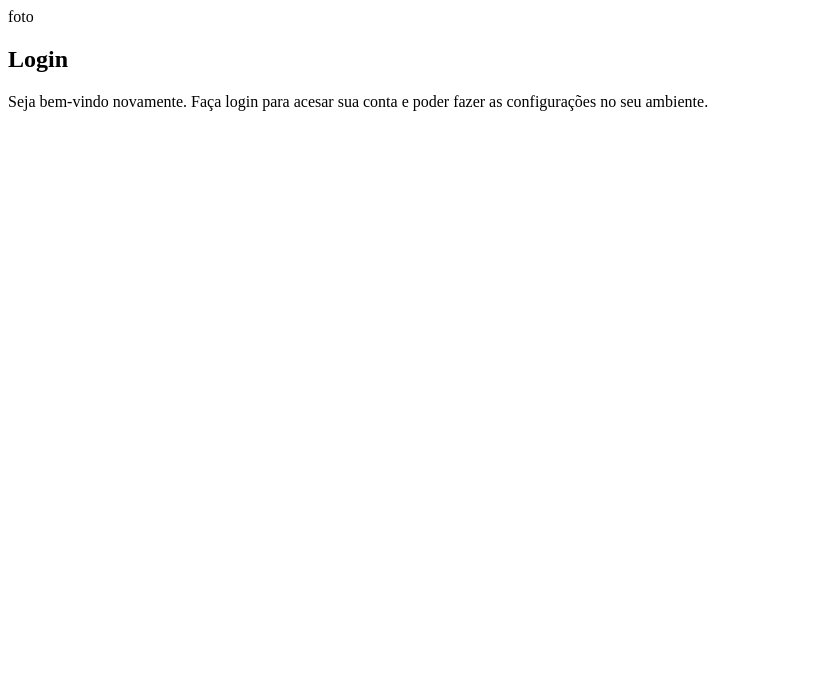
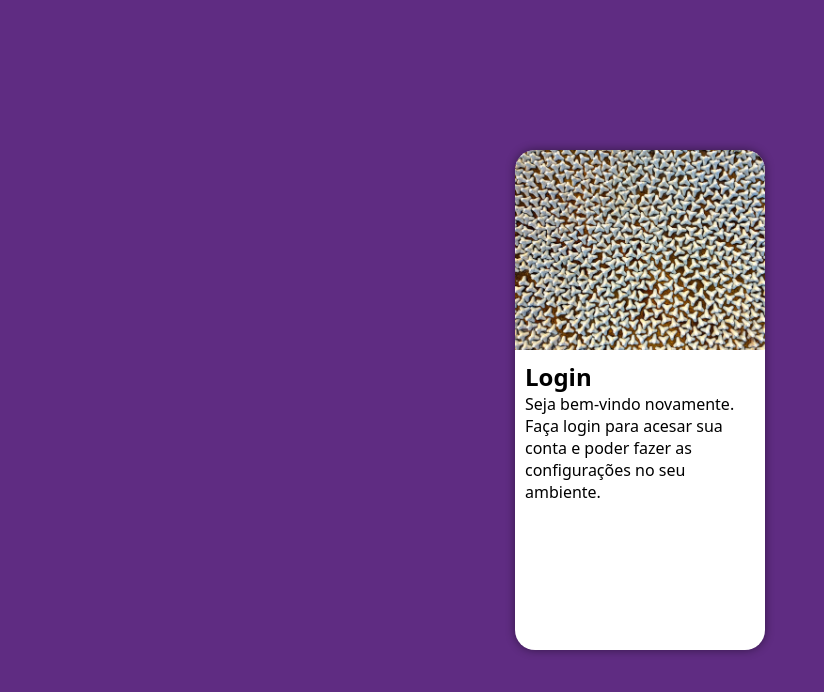
Before and after one commit to gmfm94/projeto-login, a plain HTML site: page index.html in a window 1280 px wide. Shown: the whole page, without its empty margins (0-824 px from the left). Drawn offline with Linux system fonts and the light colour scheme.

Commit message:
iniciei o projeto

```diff
--- a/index.html
+++ b/index.html
@@ -4,13 +4,13 @@
     <meta charset="UTF-8">
     <meta name="viewport" content="width=device-width, initial-scale=1.0">
     <title>Login</title>
-    <link rel="stylesheet" href="styles/.css">
+    <link rel="stylesheet" href="styles/style.css">
 </head>
 <body>
     <main>
         <section id="login">
             <div id="imagem">
-                foto
+
             </div>
             <div id="formulario">
                 <h1>Login</h1>
--- /dev/null
+++ b/styles/style.css
@@ -0,0 +1,52 @@
+@charset "UTF-8";
+
+/*
+    Paleta de cores
+    verde: #49a09d
+    lilas: #5f2c82
+*/
+
+* {
+    font-family: system-ui, -apple-system, BlinkMacSystemFont, 'Segoe UI', Roboto, Oxygen, Ubuntu, Cantarell, 'Open Sans', 'Helvetica Neue', sans-serif;
+    padding: 0px;
+    margin: 0px;
+}
+
+body, html {
+    background-color: #5f2c82;
+    height: 100vh;
+    width: 100vw;
+}
+
+main {
+    position: relative;
+    height: 100vh;
+    width: 100vw;
+}
+
+section#login {
+    position: absolute;
+    top: 50%;
+    left: 50%;
+    transform: translate(-50%, -50%);
+    overflow: hidden;
+
+    background-color: white;
+    width: 250px;
+    height: 500px;
+    border-radius: 20px;
+    box-shadow: 0px 0px 10px rgba(0, 0, 0, 0.45);
+}
+
+section#login > div#imagem {
+    display: block;
+    background: #5f2c82 url(../images/pexels-tomfisk-3214186.jpg) no-repeat;
+    background-size: cover;
+    background-position: left bottom;
+    height: 200px;
+}
+
+section#login > div#formulario {
+    display: block;
+    padding: 10px;
+}
```
Also changed, not shown: styles/.css (deleted).
